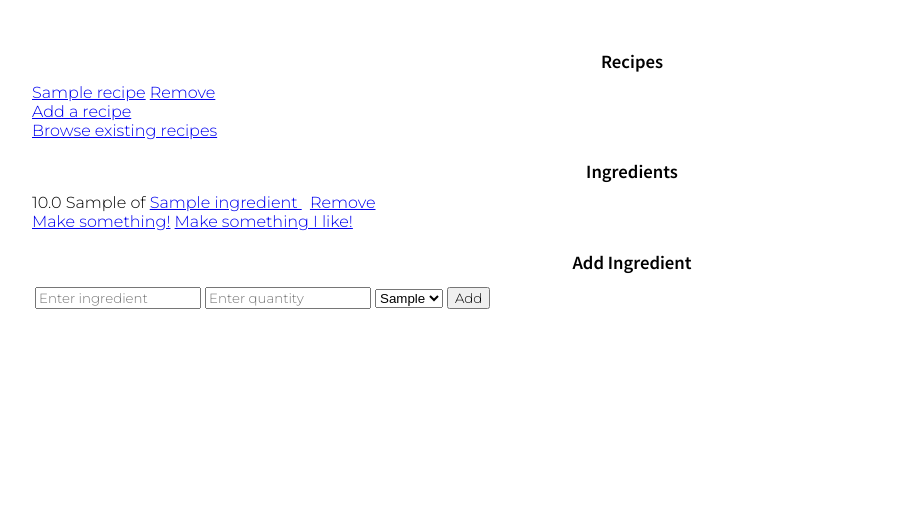
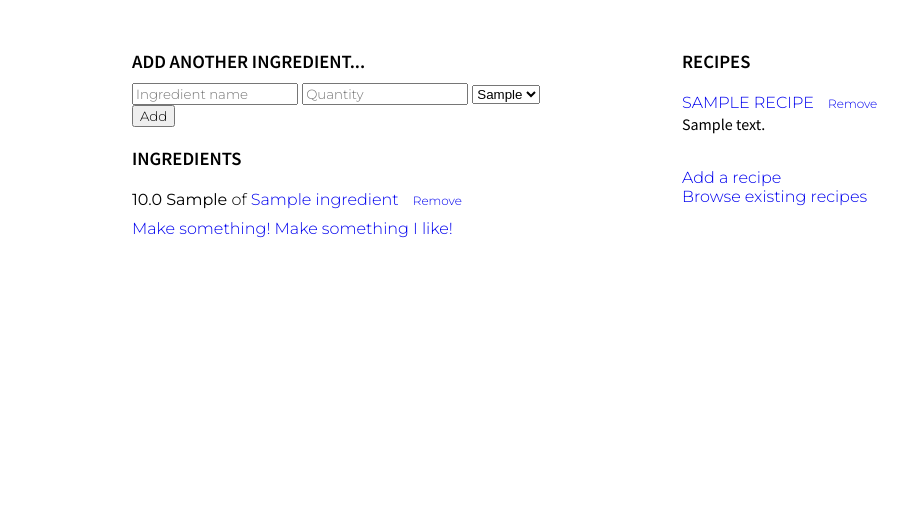
Before and after one commit to vilisimo/cookme, a Django app: page /fridge/ in a window 1280 px wide. Shown: the part 72-580 px from the top of the page, without its empty margins (8-915 px from the left). Run offline with Django 3.2, Linux system fonts and the light colour scheme; a user stored in the database is signed in; tables that the repository leaves empty hold one stand-in row (values such as "Sample post"); some libraries are stand-ins or nearby versions.

Commit message:
Add layuot to the fridge

```diff
--- a/fridge/forms.py
+++ b/fridge/forms.py
@@ -27,7 +27,7 @@ class FridgeIngredientForm(ModelForm):
     """
 
     ingredient = CharField(widget=TextInput(
-        attrs={'required': 'true', 'placeholder': 'Enter ingredient'})
+        attrs={'required': 'true', 'placeholder': 'Ingredient name'})
     )
     unit = ModelChoiceField(Unit.objects.all(), empty_label=None)
 
@@ -38,7 +38,7 @@ class FridgeIngredientForm(ModelForm):
         widgets = {
             'unit': Select(attrs={'required': 'true'}),
             'quantity': NumberInput(attrs={'required': 'true', 'min': '0',
-                                           'placeholder': 'Enter quantity'})
+                                           'placeholder': 'Quantity'})
         }
 
     def save(self, commit=True):
--- a/static/css/main.css
+++ b/static/css/main.css
@@ -468,7 +468,7 @@ p.recipe-step:before {
 }
 
 /* ========== */
-/* LOGIN FORM */
+/* LOGIN.HTML */
 /* ========== */
 
 form#login-form, form#register-form {
@@ -522,6 +522,73 @@ input[type=submit]#login-submit:hover {
     clear: right;
 }
 
+
+/* ================== */
+/* FRIDGE_DETAIL.HTML */
+/* ================== */
+
+.fridge {
+    display: flex;
+}
+
+.fridge a {
+    text-decoration: none;
+}
+
+.fridge-ingredients, .fridge-recipes {
+    /* These should not be too wide, at least with text. Ideally, a wide screen
+     would allow to show images of recipes, not only titles & descriptions. */
+    max-width: 450px;
+    margin: 0 auto;
+    flex-basis: 50%;
+}
+
+.fridge-ingredients {
+    margin-right: 50px;
+}
+
+.fridge-recipes {
+    margin-left: 50px;
+}
+
+.fridge-ingredients h3, .fridge-recipes h3 {
+    text-align: left;
+    text-transform: uppercase;
+}
+
+.fridge-ingredients li, .fridge-recipes li {
+    margin: 10px 0;
+}
+
+.fridge-recipes li {
+    margin-bottom: 30px;
+}
+
+.fridge-recipe-title {
+    text-transform: uppercase;
+}
+
+.fridge-remove {
+    margin: 0 10px;
+    font-size: 12px;
+
+}
+
+
+@media all and (max-width: 800px) {
+    .fridge {
+        flex-flow: wrap;
+    }
+
+    .fridge-ingredients, .fridge-recipes {
+        flex-basis: 100%;
+        min-width: 400px;
+        margin: 0;
+    }
+}
+
+
+
 /* ================== */
 /*   Footer insides   */
 /* ================== */
--- a/templates/fridge/fridge_detail.html
+++ b/templates/fridge/fridge_detail.html
@@ -2,38 +2,41 @@
 
 {% block main %}
   {% if fridge %}
-    <div class="fridge-recipes">
-      <h3>Recipes</h3>
-      <ul>
-        {% for recipe in recipes %}
-          <li>
-            <a href="{{ recipe.get_absolute_url }}">{{ recipe }}</a>
-            <a href="{% url 'fridge:remove_recipe' recipe.pk %}">Remove</a>
-          </li>
-        {% empty %}
-          <li class="empty-list">You have no favorite recipes. Your grandma would be sad!</li>
-        {% endfor %}
-      </ul>
+    <div class="fridge">
+      <div class="fridge-ingredients">
+        <div id="add-ingredient">
+          <h3>Add another ingredient...</h3>
+          <form action="{% url 'fridge:fridge_detail' %}" method="post" id="fridge-ingredient-form">
+            {% csrf_token %}
+            {{ form.ingredient }}
+            {{ form.quantity }}
+            {{ form.unit }}
+            <input type="submit" value="Add" />
+
+            {{ form.ingredient.errors }}
+            {{ form.quantity.errors }}
+            {{ form.unit.errors }}
+            <!-- Where would this fit best? -->
+            {{ form.non_field_errors }}
+          </form>
         </div>
-
-    <div class="add-recipe">
-      <a href="{% url 'fridge:add_recipe' %}">
-        Add a recipe
-      </a>
-    </div>
-    <a href="{% url 'recipes:recipes' %}">Browse existing recipes</a>
-
         <h3>Ingredients</h3>
-    <div class="fridge-ingredients">
         <ul>
           {% for ingredient in ingredients %}
             <li>
-            {{ ingredient.quantity }} {{ ingredient.unit.abbrev }} of
+              <span id="quantity">
+                {{ ingredient.quantity }}
+                {% if ingredient.quantity >= 2.0 %}
+                  {{ ingredient.unit.plural }}
+                {% else %}
+                  {{ ingredient.unit.abbrev }}
+                {% endif %}
+              </span>
+              of
               <a href="{{ ingredient.ingredient.get_absolute_url }}">
                 {{ ingredient.ingredient }}
               </a>
-            &nbsp
-            <a href="{% url 'fridge:remove_ingredient' ingredient.pk %}">Remove</a>
+              <a class="fridge-remove" href="{% url 'fridge:remove_ingredient' ingredient.pk %}">Remove</a>
             </li>
           {% empty %}
             <li class="empty-list">There are no ingredients in the fridge. Perhaps it is time to do some shopping..?</li>
@@ -47,32 +50,30 @@
         {% endif %}
       </div>
 
-    <div id="add-ingredient">
-    <h3>Add Ingredient</h3>
-      <form action="{% url 'fridge:fridge_detail' %}" method="post"
-          id="fridge-ingredient-form">
-        {% csrf_token %}
-        <table>
-          <tbody>
-            <tr>
-              <td>{{ form.ingredient }}</td>
-              <td>{{ form.quantity }}</td>
-              <td>{{ form.unit }}</td>
-              <!-- Is it ok to put input in TD element? -->
-              <td><input type="submit" value="Add" /></td>
-            </tr>
-            <tr>
-              <td>{{ form.ingredient.errors }}</td>
-              <td>{{ form.quantity.errors }}</td>
-              <td>{{ form.unit.errors }}</td>
-            </tr>
-          </tbody>
-        </table>
-        <!-- Where would this fit best? -->
-        {{ form.non_field_errors }}
-      </form>
+      <div class="fridge-recipes">
+        <h3>Recipes</h3>
+        <ul>
+          {% for recipe in recipes %}
+            <li>
+              <a class="fridge-recipe-title" href="{{ recipe.get_absolute_url }}">{{ recipe }}</a>
+              <a class="fridge-remove" href="{% url 'fridge:remove_recipe' recipe.pk %}">Remove</a>
+              <p>{{ recipe.description }}</p>
+            </li>
+          {% empty %}
+            <li class="empty-list">You have no favorite recipes. Your grandma would be sad!</li>
+          {% endfor %}
+        </ul>
+
+        <div class="add-recipe">
+          <a href="{% url 'fridge:add_recipe' %}">
+            Add a recipe
+          </a>
         </div>
+        <a href="{% url 'recipes:recipes' %}">Browse existing recipes</a>
+      </div>
+
     {% else %}
       No fridge was found. That is strange!
     {% endif %}
+  </div>
 {% endblock %}
```
Lines whose indentation alone changed are shown as unchanged.
